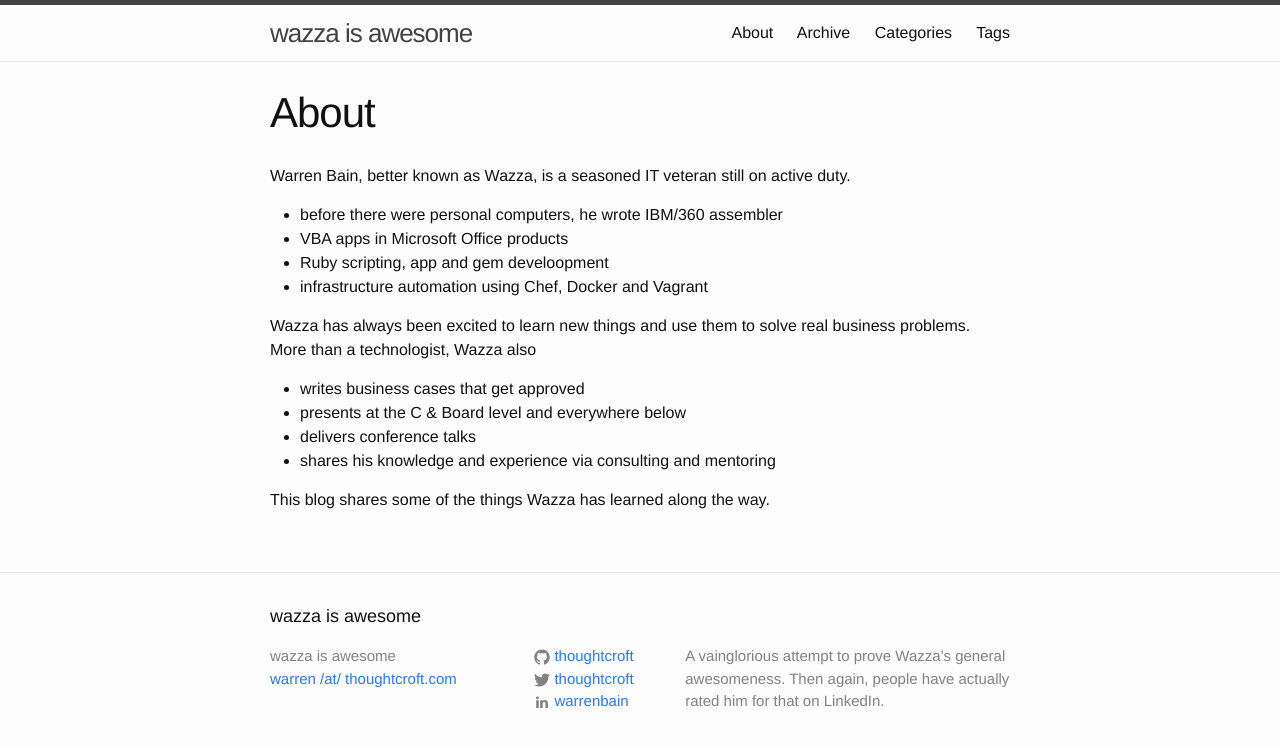
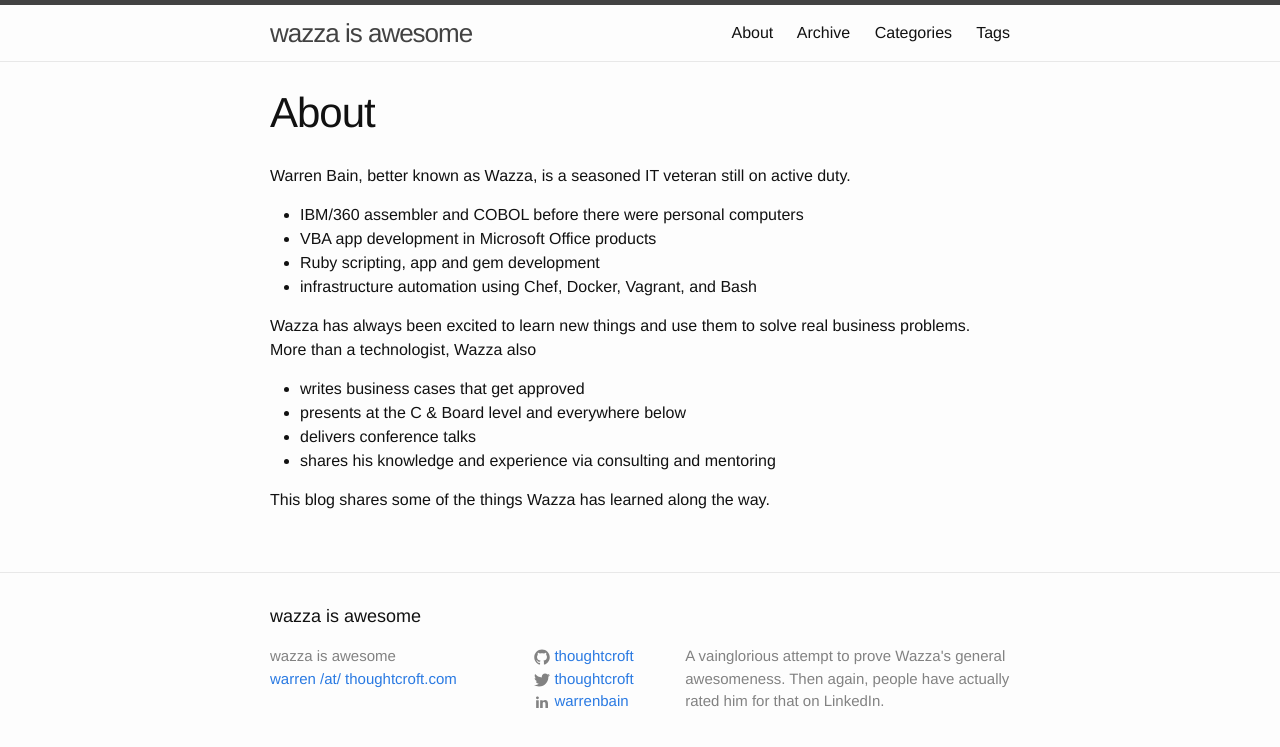
Before and after one commit to thoughtcroft/thoughtcroft.github.io, a Jekyll site: the page built from _pages/about.md, in a window 1280 px wide. Shown: the top 747 px of the page. Built offline with Jekyll 4.4.1, drawn with Linux system fonts in a browser that asks for light colours.

Commit message:
Correct spelling error and reword

```diff
--- a/_pages/about.md
+++ b/_pages/about.md
@@ -6,10 +6,10 @@ permalink: /about/
 
 Warren Bain, better known as Wazza, is a seasoned IT veteran still on active duty.
 
-* before there were personal computers, he wrote IBM/360 assembler
-* VBA apps in Microsoft Office products
-* Ruby scripting, app and gem develoopment
-* infrastructure automation using Chef, Docker and Vagrant
+* IBM/360 assembler and COBOL before there were personal computers
+* VBA app development in Microsoft Office products
+* Ruby scripting, app and gem development
+* infrastructure automation using Chef, Docker, Vagrant, and Bash
 
 Wazza has always been excited to learn new things and use them to solve real business problems. More than a technologist, Wazza also
 
```
